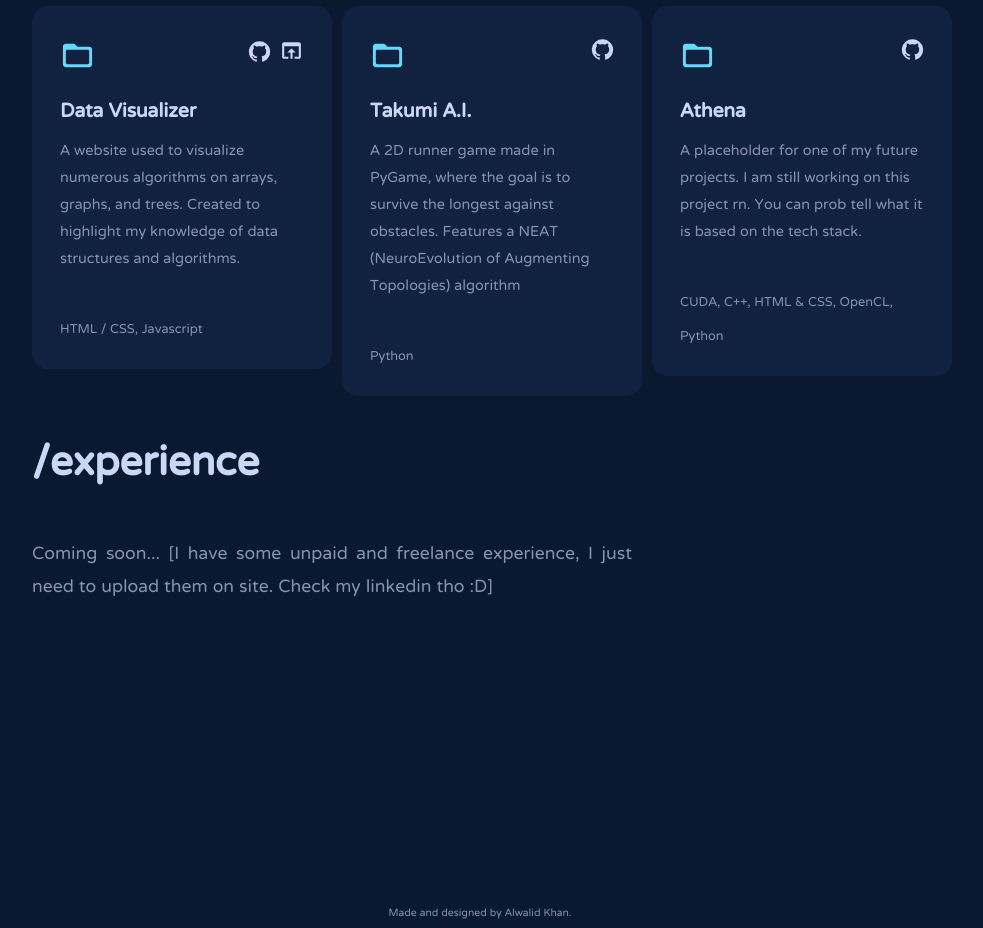
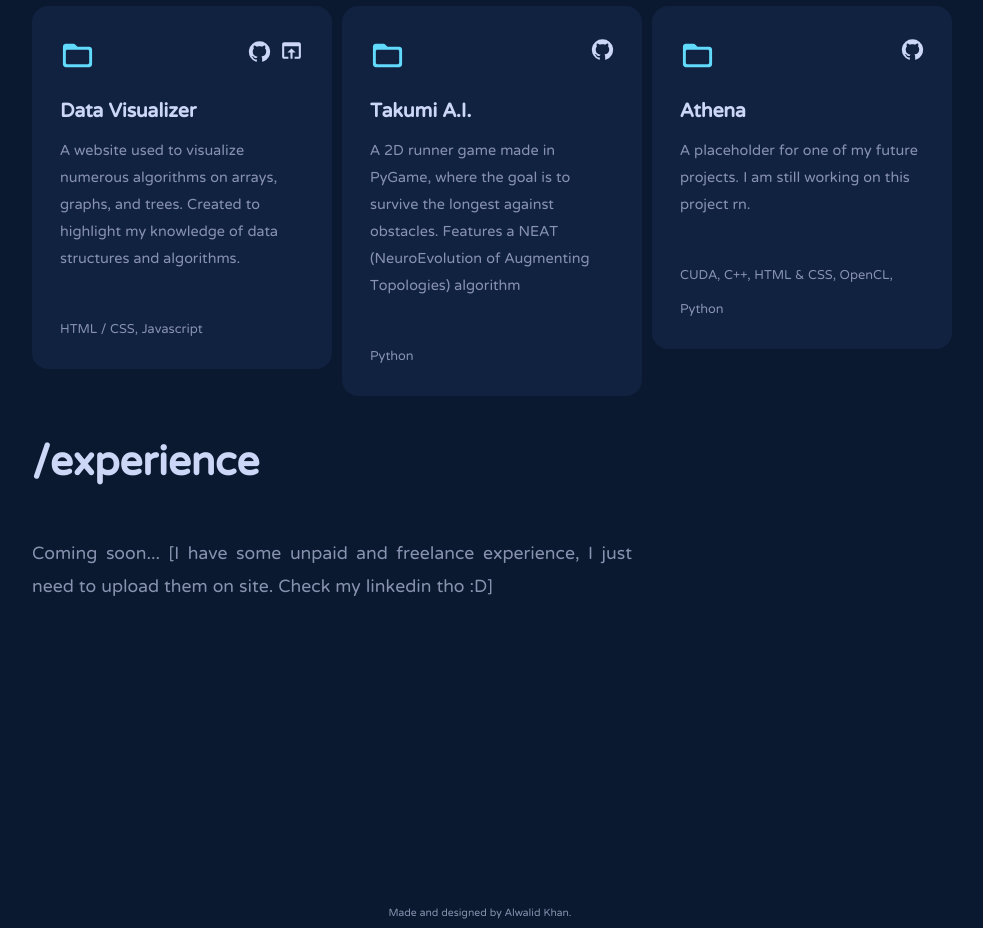
Before and after one commit to wxlkda/realport, a React (Create React App) app: page / in a window 1280 px wide. Shown: the part 1460-2388 px from the top of the page, without its empty margins (160-1143 px from the left). Built offline with nearby package versions, Linux system fonts and the light colour scheme.

Commit message:
Updated Projects.js

```diff
--- a/src/js/Projects.js
+++ b/src/js/Projects.js
@@ -29,7 +29,7 @@ function Projects() {
         },
         "Athena": {
           desc:
-          "A placeholder for one of my future projects. I am still working on this project rn. You can prob tell what it is based on the tech stack.",
+          "A placeholder for one of my future projects. I am still working on this project rn.",
           techStack: "CUDA, C++, HTML & CSS, OpenCL, Python",
           link: "https://google.ca",
           open: ""
```
